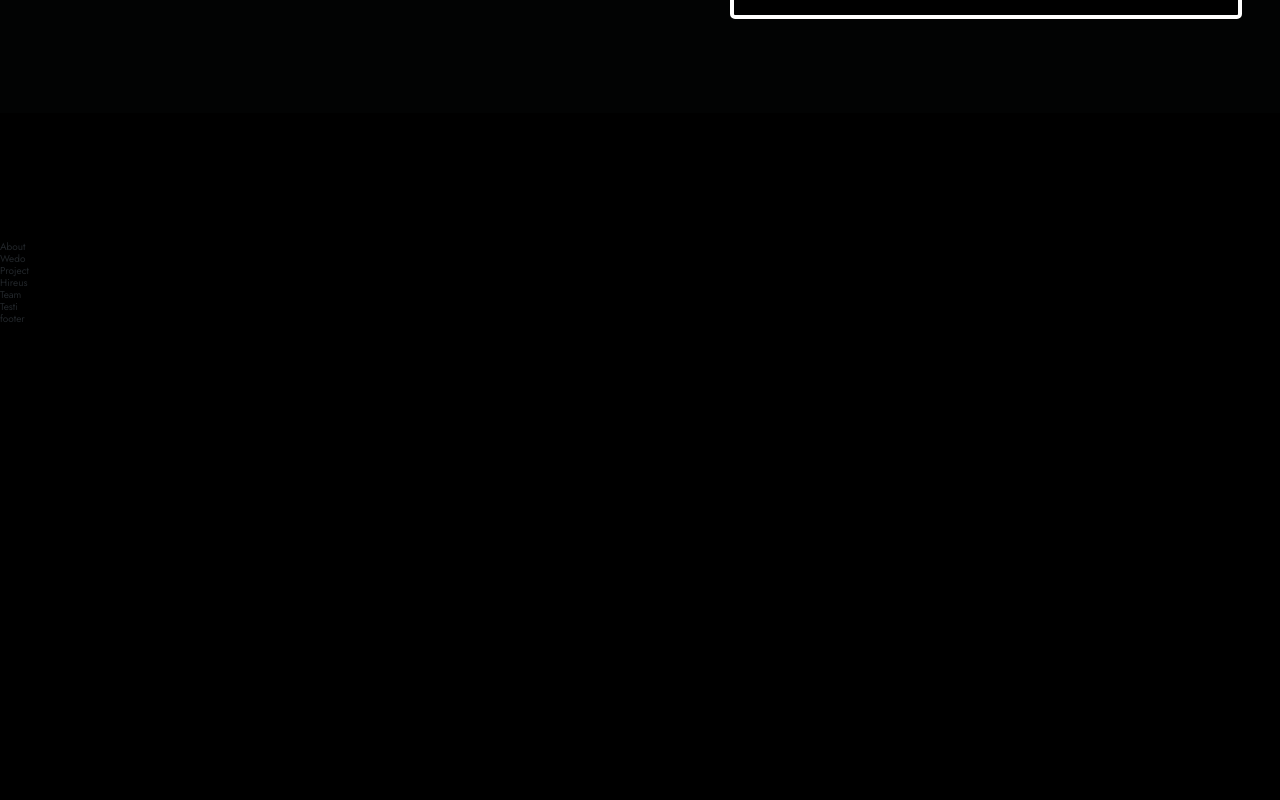
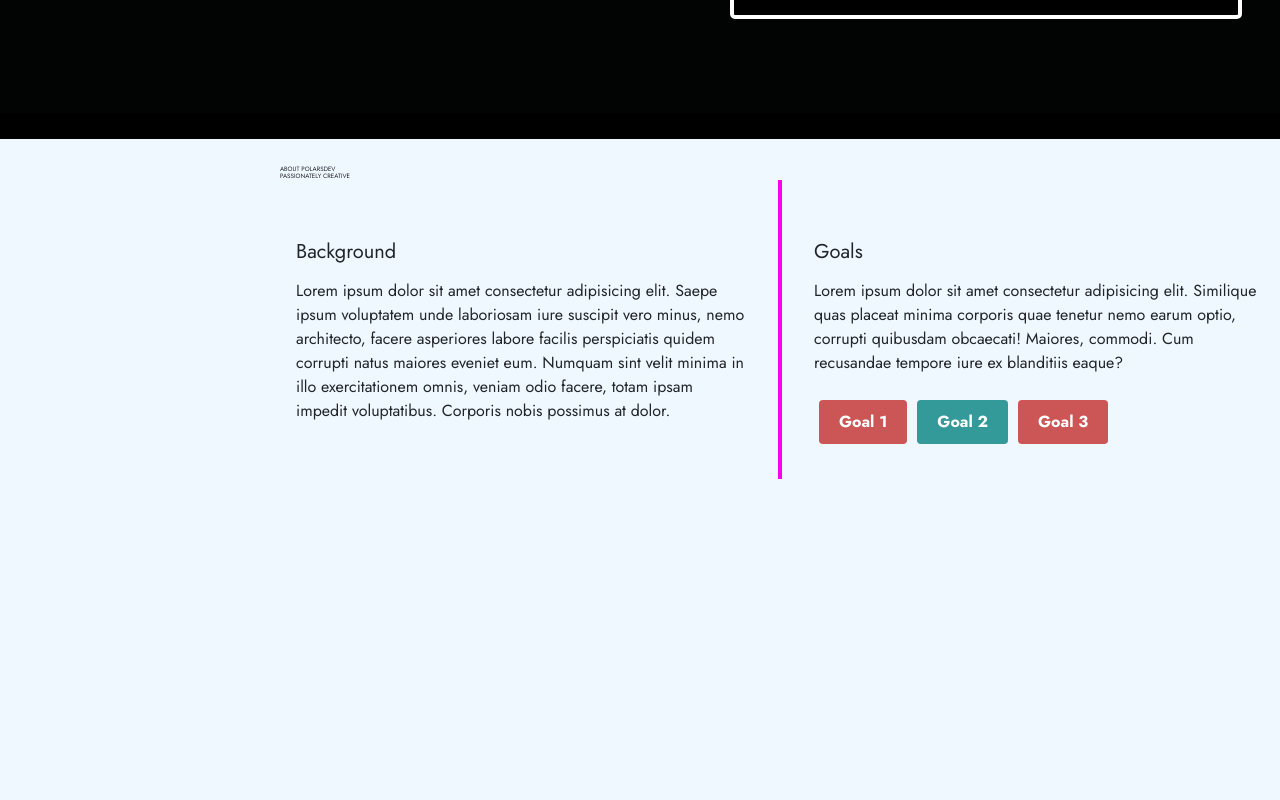
Before and after one commit to AryanGupta-2003/polarsdev, a React (Vite) app: page / in a window 1280 px wide. Shown: the part 740-1540 px from the top of the page. Before the commit the page ends 1066 px from the top, so only its background shows below. Built offline with nearby package versions, Linux system fonts and the light colour scheme.

Commit message:
ABOUT SECTION started

```diff
--- a/src/components/About.jsx
+++ b/src/components/About.jsx
@@ -1,6 +1,34 @@
+import React,{Component} from 'react';
+import "../pages/about.css";
+
+
 const About = () =>{
     return (
-        <h1>About</h1>
+
+        <div className="about-section">
+            <div className="content">
+            <h3 className="content-heading">ABOUT POLARSDEV</h3>
+            <h3 className="content-catch">PASSIONATELY CREATIVE</h3>
+                <div class="card-container">
+                    <div class="card">
+                        <h2>Background</h2>
+                        <p>Lorem ipsum dolor sit amet consectetur adipisicing elit. Saepe ipsum voluptatem unde laboriosam iure suscipit vero minus, nemo architecto, facere asperiores labore facilis perspiciatis quidem corrupti natus maiores eveniet eum. Numquam sint velit minima in illo exercitationem omnis, veniam odio facere, totam ipsam impedit voluptatibus. Corporis nobis possimus at dolor.</p>
+                    </div>
+                    <span className="divider"></span>
+                    <div class="card">
+                        <h2>Goals</h2>
+                        <p>Lorem ipsum dolor sit amet consectetur adipisicing elit. Similique quas placeat minima corporis quae tenetur nemo earum optio, corrupti quibusdam obcaecati! Maiores, commodi. Cum recusandae tempore iure ex blanditiis eaque?</p>
+                        <ul class="goals">
+                        <li>Goal 1</li>
+                        <li>Goal 2</li>
+                        <li>Goal 3</li>
+
+                        </ul>
+                    </div>
+                </div>
+            </div>
+        </div>
+
         );
     }
 
--- /dev/null
+++ b/src/pages/about.css
@@ -0,0 +1,83 @@
+.about-section{
+    height: 80vw;
+    width: 100%;
+    padding: 0px ;
+    overflow-x: hidden;
+    background-color: aliceblue;
+    font-size: 62.5%;
+
+}
+
+.content{
+    float: right;
+    margin-top: 2% ;
+
+}
+
+
+ .card-container {
+    max-width: 100rem;
+    font-family: 'Futura', 'Century Gothic', sans-serif;
+    font-size: 1.6rem;
+    line-height: 1.5;
+
+  }
+
+
+
+
+  .card-container {
+    display: flex;
+    flex-wrap: wrap;
+  /*   flex-direction: row; */
+    justify-content: space-around;
+  }
+
+  .card {
+    width:45%;
+    min-width: 20rem;
+    max-width: 55rem;
+    margin: 3rem;
+    padding-top:  3rem;
+    background: #be484800 !important;
+    border-radius: 5px;
+    border: none !important;
+    transition: transform .2s, box-shadow .2s;
+    margin-left: 0px !important;
+    margin-right: 0px !important;
+
+  }
+  .divider{
+    background-color: rgb(251, 0, 235);
+    width:0.4% ;
+  }
+  .card:hover {
+    transform: translateY(-10px);
+    box-shadow: 0 5px 5px rgba(0,0,0,0.15);
+  }
+
+  .card h2 {
+   font-size: 2rem;
+   margin-bottom: 1.5rem;
+  }
+
+  .goals {
+    margin-top: 2rem;
+    list-style: none;
+    display: flex;
+    flex-wrap: wrap;
+  }
+
+  .goals li {
+    display: block;
+    font-weight: bold;
+    color: white;
+    padding: 1rem 2rem;
+    margin: 5px;
+    border-radius: 4px;
+    background: #399;
+  }
+
+  .goals li:nth-child(odd) {
+    background: #c55;
+  }
--- a/src/pages/welcome.css
+++ b/src/pages/welcome.css
@@ -148,7 +148,7 @@
      height: -webkit-fill-available;
      background-color: #020303;
 
-     margin-bottom: 10% !important;
+     margin-bottom: 2% !important;
 	 /* background-image: linear-gradient(rgba(0, 103, 26, 0.5),rgba(18, 103, 1, 0.5)), url("../assets/img/banner_img.jpg"); */
 
 }
```
